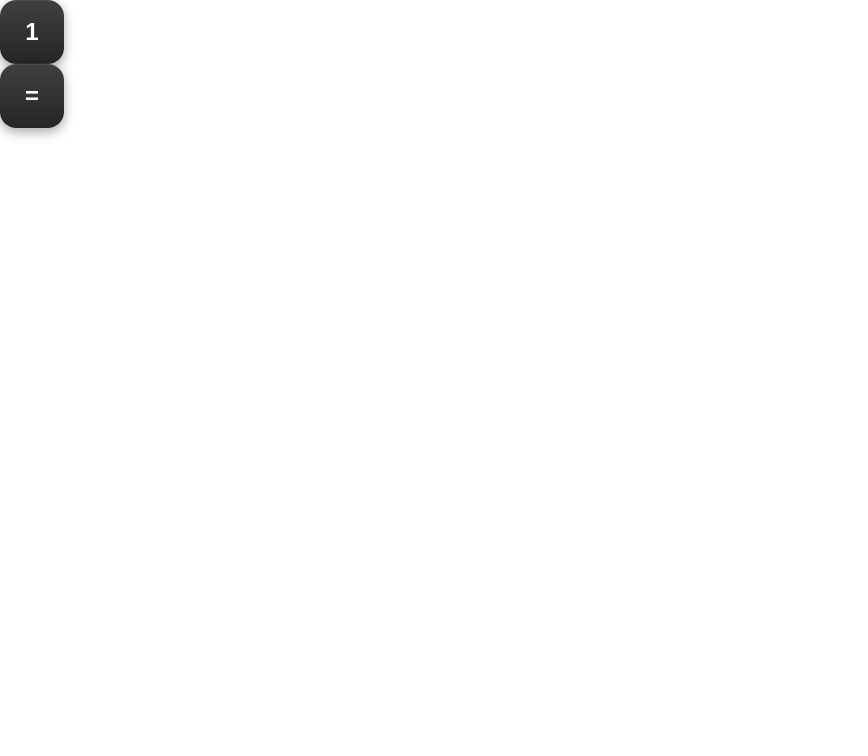
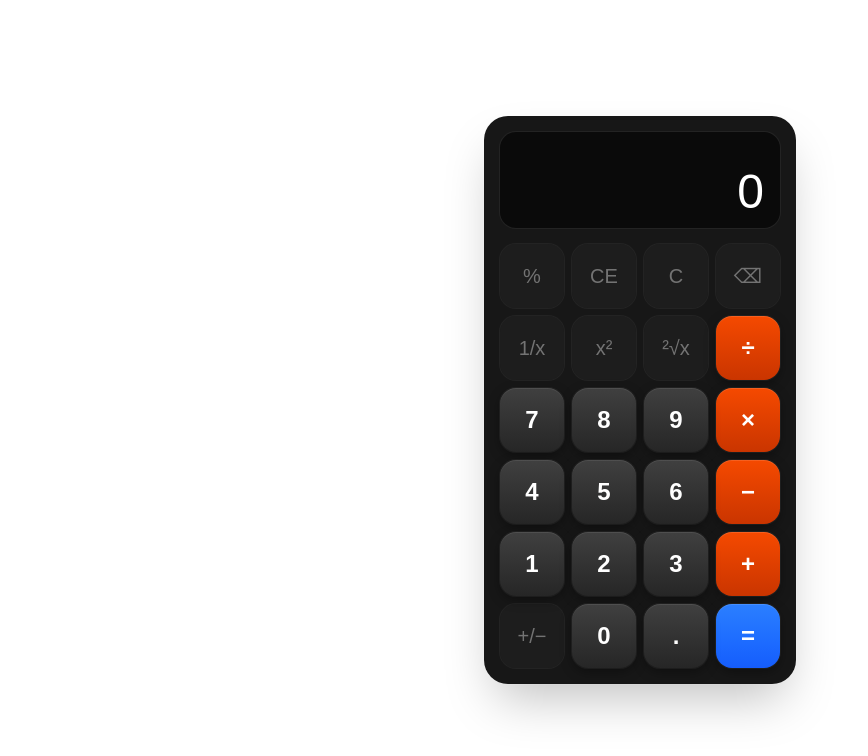
Before and after one commit to PedroheinrichD/Calculator, a Next.js app in the folder my-app/: page / in a window 1280 px wide. Shown: the top 756 px of the page, without its empty margins (0-868 px from the left). Built offline with nearby package versions, Linux system fonts and the light colour scheme.

Commit message:
feat: add calculator layout with grid and buttons

```diff
--- a/my-app/components/Calculator.tsx
+++ b/my-app/components/Calculator.tsx
@@ -1,26 +1,55 @@
 "use client"
 import { useState } from "react";
 import Button from "./Button";
+
+const keyBase = "flex h-16 w-16 items-center justify-center rounded-2xl text-2xl font-semibold text-white ring-1 ring-white/5 shadow-[0_4px_12px_rgba(0,0,0,0.35),inset_0_1px_0_rgba(255,255,255,0.12)] transition-all duration-150 hover:brightness-110 active:scale-95 active:shadow-[0_1px_4px_rgba(0,0,0,0.4),inset_0_1px_2px_rgba(0,0,0,0.3)]";
+const operatorKey = `${keyBase} bg-gradient-to-b from-orange-600 to-orange-700`;
+const equalsKey = `${keyBase} bg-gradient-to-b from-blue-500 to-blue-600`;
+
+const placeholderKey = "flex h-16 w-16 cursor-not-allowed items-center justify-center rounded-2xl bg-neutral-800/40 text-xl font-medium text-neutral-500 ring-1 ring-white/5";
 
 export default function Calculator() {
     const [display, setDisplay] = useState("")
 
     return (
-        <div>
-            <h1>{display}</h1>
+        <div className="flex min-h-screen items-center justify-center py-6">
+            <div className="w-fit rounded-3xl bg-neutral-900 p-4 shadow-2xl ring-1 ring-white/10">
+                <h1 className="mb-4 flex h-24 items-end justify-end overflow-hidden rounded-2xl bg-neutral-950 px-4 pb-3 text-5xl font-light text-white ring-1 ring-white/5">
+                    {display || "0"}
+                </h1>
 
-            <Button
-                character="1"
-                label="1"
-                setDisplay={setDisplay}
-            />
+                <div className="grid grid-cols-4 gap-2">
+                    <button disabled className={placeholderKey}>%</button>
+                    <button disabled className={placeholderKey}>CE</button>
+                    <button disabled className={placeholderKey}>C</button>
+                    <button disabled className={placeholderKey}>⌫</button>
 
-            <Button
-                character="="
-                label="="
-                setDisplay={setDisplay}
-            />
+                    <button disabled className={placeholderKey}>1/x</button>
+                    <button disabled className={placeholderKey}>x²</button>
+                    <button disabled className={placeholderKey}>²√x</button>
+                    <Button character="/" label="÷" setDisplay={setDisplay} className={operatorKey} />
 
+                    <Button character="7" label="7" setDisplay={setDisplay} />
+                    <Button character="8" label="8" setDisplay={setDisplay} />
+                    <Button character="9" label="9" setDisplay={setDisplay} />
+                    <Button character="*" label="×" setDisplay={setDisplay} className={operatorKey} />
+
+                    <Button character="4" label="4" setDisplay={setDisplay} />
+                    <Button character="5" label="5" setDisplay={setDisplay} />
+                    <Button character="6" label="6" setDisplay={setDisplay} />
+                    <Button character="-" label="−" setDisplay={setDisplay} className={operatorKey} />
+
+                    <Button character="1" label="1" setDisplay={setDisplay} />
+                    <Button character="2" label="2" setDisplay={setDisplay} />
+                    <Button character="3" label="3" setDisplay={setDisplay} />
+                    <Button character="+" label="+" setDisplay={setDisplay} className={operatorKey} />
+
+                    <button disabled className={placeholderKey}>+/−</button>
+                    <Button character="0" label="0" setDisplay={setDisplay} />
+                    <Button character="." label="." setDisplay={setDisplay} />
+                    <Button character="=" label="=" setDisplay={setDisplay} className={equalsKey} />
+                </div>
+            </div>
         </div>
     );
 }
```
